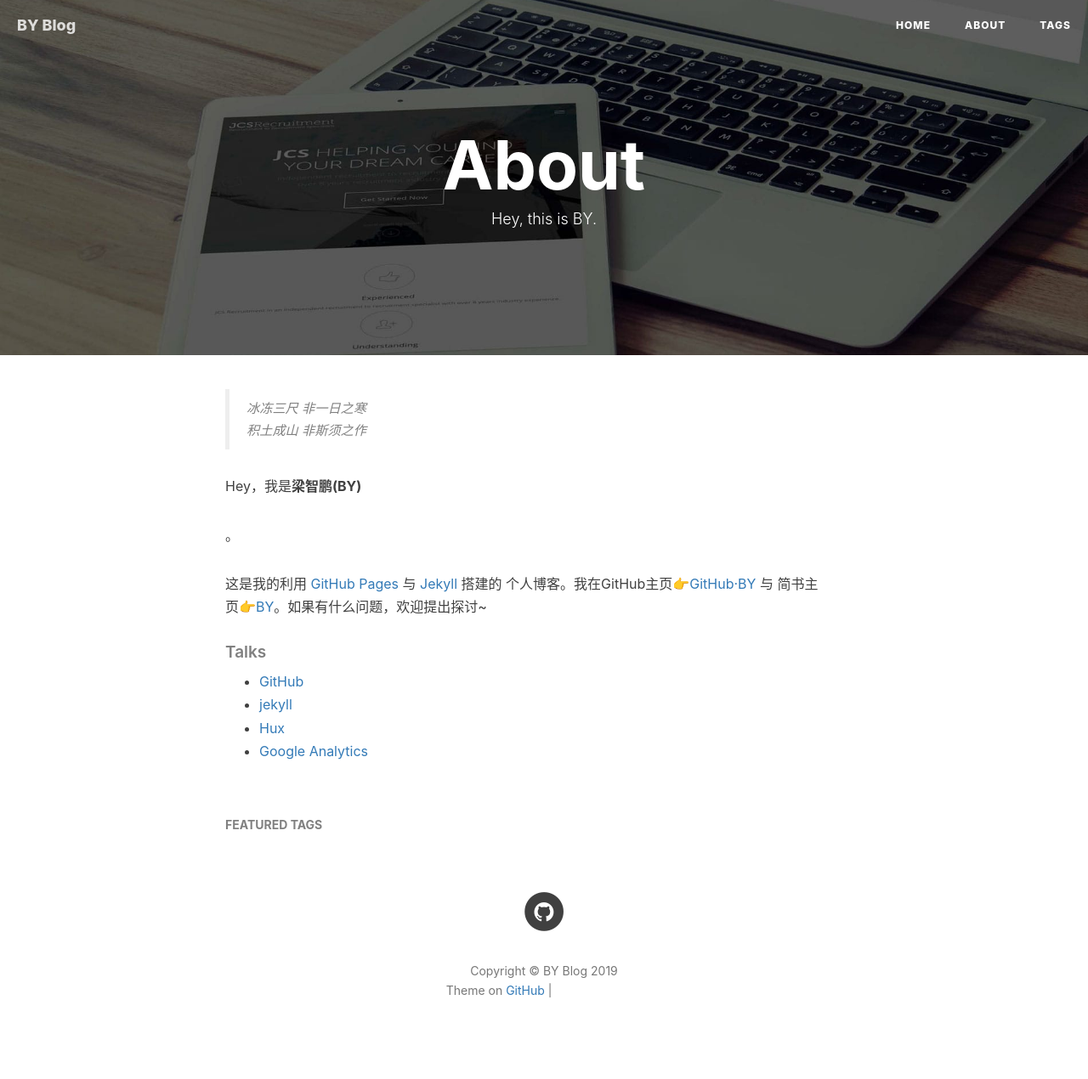
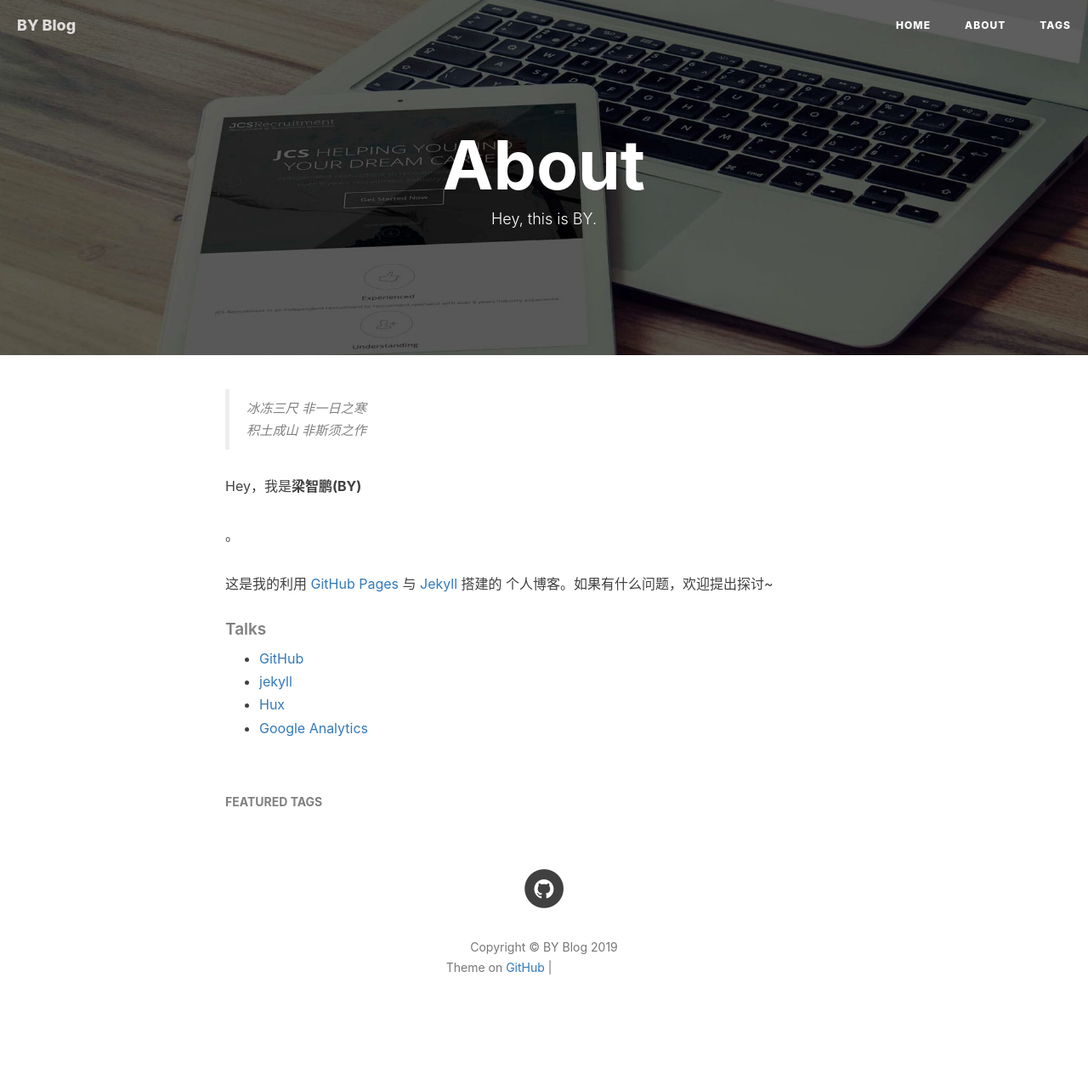
Before and after one commit to liangzp/liangzp.github.io, a Jekyll site: the page built from about.html, in a window 1280 px wide. Shown: the whole page at 85% size. Built offline with Jekyll 4.4.1, drawn with Linux system fonts in a browser that asks for light colours; nearby versions of some CDN libraries; comment, search, counter and statistics services are not loaded; after the commit the page ends 1243 px from its top, so only the background shows below that; grey boxes are pictures that could not be loaded.

Commit message:
Update about.html

```diff
--- a/about.html
+++ b/about.html
@@ -22,7 +22,7 @@
 
     <p>。</p>
 
-    <p>这是我的利用 <a href="https://pages.github.com/">GitHub Pages</a> 与 <a href="http://jekyll.com.cn/">Jekyll</a> 搭建的 个人博客。我在GitHub主页<a href="https://github.com/qiubaiying">👉GitHub·BY</a> 与 简书主页<a href="https://http://www.jianshu.com/u/e71990ada2fd">👉BY</a>。如果有什么问题，欢迎提出探讨~</p>
+    <p>这是我的利用 <a href="https://pages.github.com/">GitHub Pages</a> 与 <a href="http://jekyll.com.cn/">Jekyll</a> 搭建的 个人博客。如果有什么问题，欢迎提出探讨~</p>
 
     <p></p>
 
```
